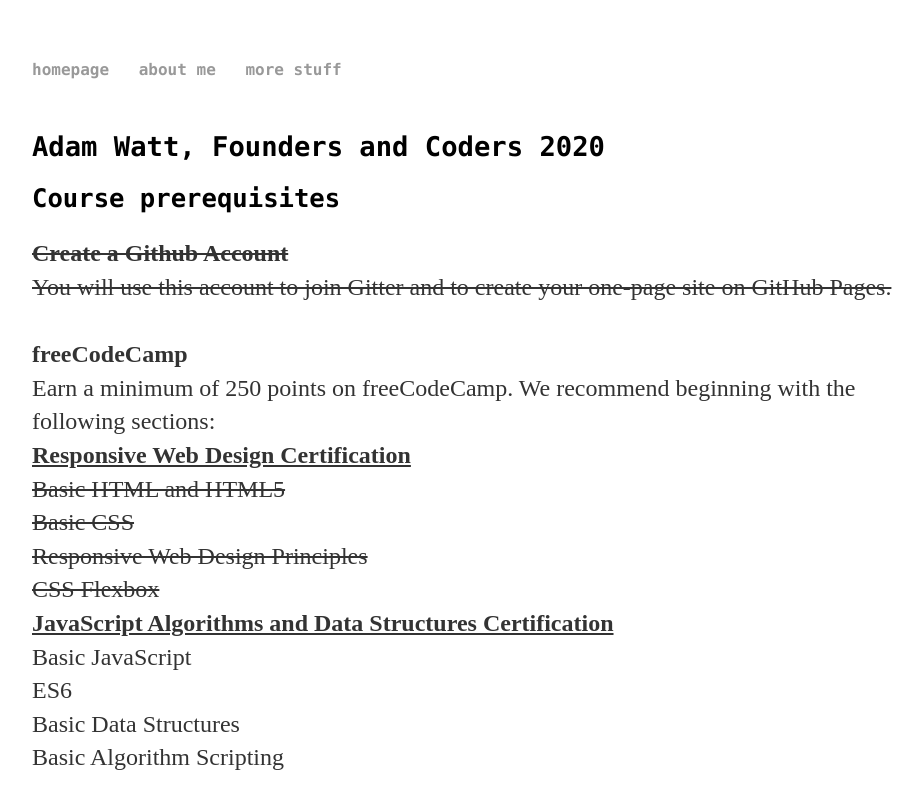
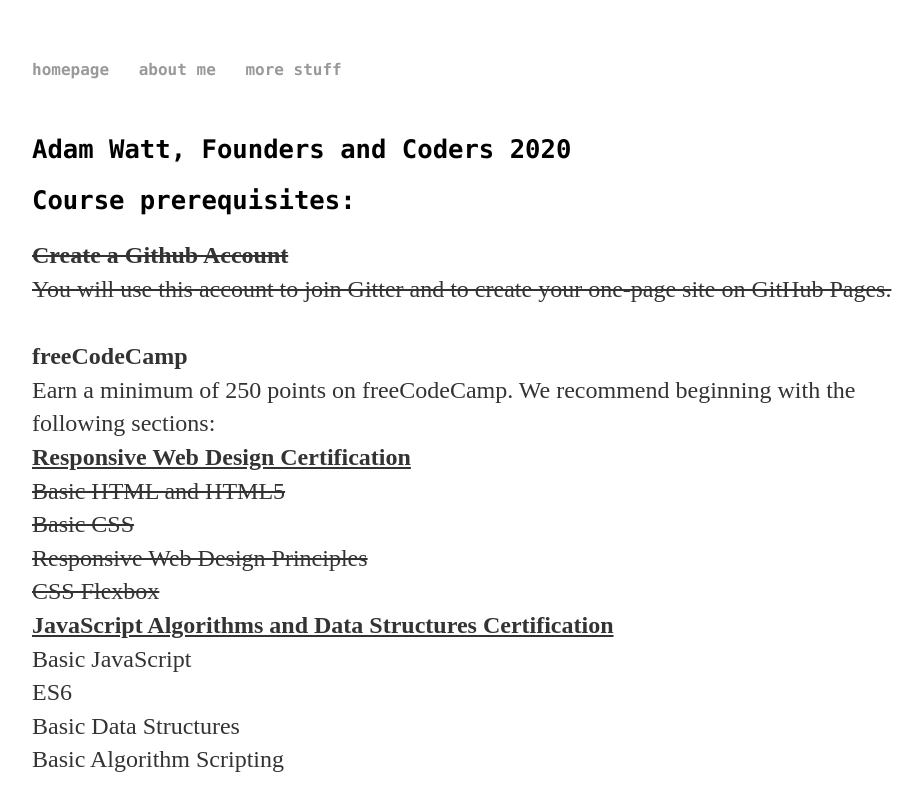
Before and after one commit to adxm1/adxm1.github.io, a plain HTML site: page index.html in a window 1280 px wide. Shown: the top 800 px of the page, without its empty margins (160-1083 px from the left). Drawn offline with Linux system fonts and the light colour scheme.

Commit message:
Update index.html

```diff
--- a/index.html
+++ b/index.html
@@ -19,9 +19,9 @@
 		</nav>
 		</br>
 
-		<h1><b>Adam Watt, Founders and Coders 2020</b></h1>
+		<h2><b>Adam Watt, Founders and Coders 2020</b></h2>
 
-	<h2><b>Course prerequisites</b></h2>
+	<h2>Course prerequisites:</h2>
 
 	<p>
 		<b><del>Create a Github Account</del></b>
```
